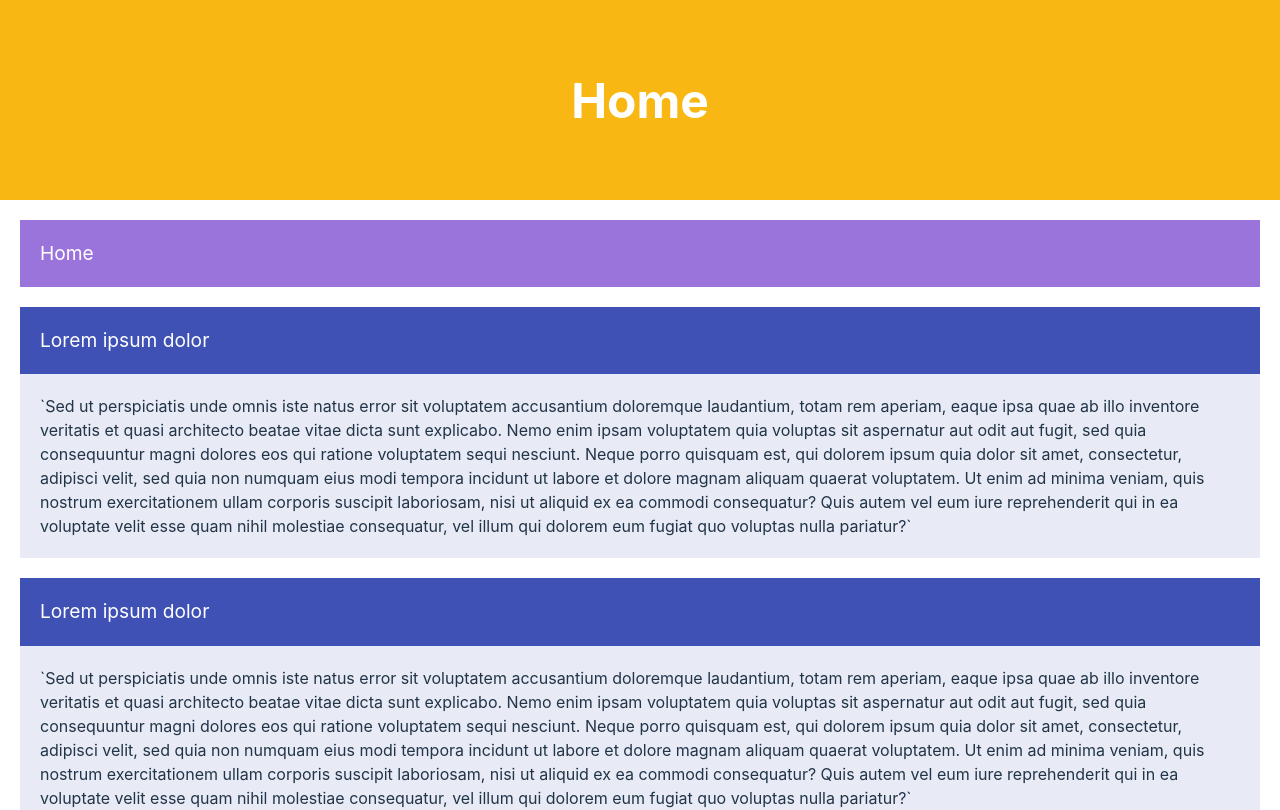
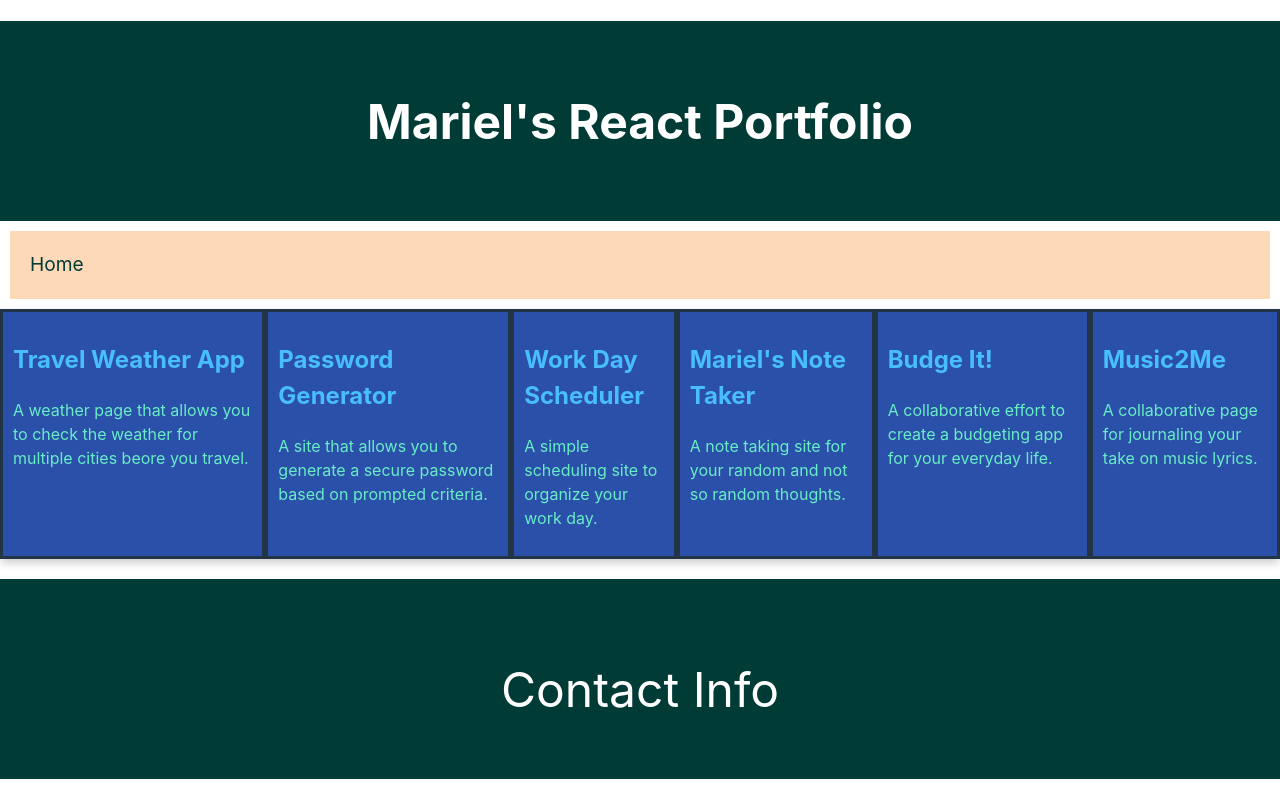
Before and after one commit to Al3xG23/Mariel-s-React-Portfolio, a React (Vite) app: page / in a window 1280 px wide. Shown: the top 810 px of the page. Built offline with nearby package versions, Linux system fonts and the light colour scheme.

Commit message:
added some more files and styling

```diff
--- a/src/App.jsx
+++ b/src/App.jsx
@@ -1,16 +1,20 @@
 import Navbar from './components/Navbar';
 import Header from './components/Header';
-import Card from './components/Card';
+// import Card from './components/Card';
+import CardList from './components/Card';
+import Footer from './components/Footer';
+
 
 // In our main App component, we are rendering only single instances of Header and Navbar and several instances of Card
 function App() {
   return (
     <div>
+
       <Header />
       <Navbar />
-      <Card />
-      <Card />
-      <Card />
+      <CardList />
+      <Footer/>
+
     </div>
   );
 }
--- a/src/components/Card.jsx
+++ b/src/components/Card.jsx
@@ -1,45 +1,48 @@
 // TODO
+import '../styles/Card.css';
+
+const work = [
+  { title: "Travel Weather App", description: "A weather page that allows you to check the weather for multiple cities beore you travel."},
+  { title: "Password Generator", description: "A site that allows you to generate a secure password based on prompted criteria."},
+  { title: "Work Day Scheduler", description: "A simple scheduling site to organize your work day."},
+  { title: "Mariel's Note Taker", description: "A note taking site for your random and not so random thoughts."},
+  { title: "Budge It!", description: "A collaborative effort to create a budgeting app for your everyday life."},
+  { title: "Music2Me", description: "A collaborative page for journaling your take on music lyrics."},
+];
+
 const styles = {
-  card: {
-    margin: 20,
-    background: '#e8eaf6',
+  card:{
+    padding: 10,
+    border: 'solid',
   },
-  heading: {
-    background: '#3f51b5',
-    minHeight: 50,
-    lineHeight: 3.5,
-    fontSize: '1.2rem',
-    color: 'white',
-    padding: '0 20px',
+  h2:{
+    color: '#48beff',
+  },
+  p:{
+    color: '#68edc6'
   },
   content: {
     padding: 20,
   },
 };
 
-// In `Card`, we can assign a style from an object by using curly braces
-// We are assigning the card, heading, and content all from our `style` object
-function Card() {
-  return (
-    <div style={styles.card}>
-      <div style={styles.heading}>Lorem ipsum dolor</div>
-      <div style={styles.content}>
-        `Sed ut perspiciatis unde omnis iste natus error sit voluptatem
-        accusantium doloremque laudantium, totam rem aperiam, eaque ipsa quae ab
-        illo inventore veritatis et quasi architecto beatae vitae dicta sunt
-        explicabo. Nemo enim ipsam voluptatem quia voluptas sit aspernatur aut
-        odit aut fugit, sed quia consequuntur magni dolores eos qui ratione
-        voluptatem sequi nesciunt. Neque porro quisquam est, qui dolorem ipsum
-        quia dolor sit amet, consectetur, adipisci velit, sed quia non numquam
-        eius modi tempora incidunt ut labore et dolore magnam aliquam quaerat
-        voluptatem. Ut enim ad minima veniam, quis nostrum exercitationem ullam
-        corporis suscipit laboriosam, nisi ut aliquid ex ea commodi consequatur?
-        Quis autem vel eum iure reprehenderit qui in ea voluptate velit esse
-        quam nihil molestiae consequatur, vel illum qui dolorem eum fugiat quo
-        voluptas nulla pariatur?`
-      </div>
+function Card(props) {
+  return(
+    <div className='card' style={styles.card}>
+      <h2 style={styles.h2}>{props.title}</h2>
+      <p style={styles.p}>{props.description}</p>
     </div>
   );
 }
 
-export default Card;
+function CardList() {
+  return (
+    <div className='cardList'>
+      {work.map((item, index) => (
+        <Card key={index} title={item.title} description={item.description} />
+      ))}
+    </div>
+  );
+}
+
+export default CardList;
--- /dev/null
+++ b/src/components/Footer.jsx
@@ -0,0 +1,12 @@
+// TODO
+import '../styles/Footer.css';
+
+function Footer() {
+  return (
+    <footer className="footer">
+      <div>Contact Info</div>
+    </footer>
+  );
+}
+
+export default Footer;
--- a/src/components/Header.jsx
+++ b/src/components/Header.jsx
@@ -4,7 +4,7 @@ import '../styles/Header.css';
 function Header() {
   return (
     <header className="header">
-      <h1>Home</h1>
+      <h1>Mariel's React Portfolio</h1>
     </header>
   );
 }
--- a/src/components/Navbar.jsx
+++ b/src/components/Navbar.jsx
@@ -1,20 +1,18 @@
 // TODO
 const styles = {
   card: {
-    margin: 20,
-    background: '#e8eaf6',
+    margin: 10,
   },
   heading: {
-    background: '#9a74db',
+    background: '#fed9b7',
     minHeight: 50,
     lineHeight: 3.5,
     fontSize: '1.2rem',
-    color: 'white',
+    color: '#003b36',
     padding: '0 20px',
   },
 };
 
-// In Navbar, we can assign a style from an object by using curly braces
 function Navbar() {
   return (
     <div style={styles.card}>
--- a/src/components/Portfolio.jsx
+++ /dev/null
@@ -1 +0,0 @@
-// TODO
--- /dev/null
+++ b/src/styles/Card.css
@@ -0,0 +1,10 @@
+.cardList {
+    /* background-color: #efe9f4; */
+    background-color: #2b50aa;
+    box-shadow:0 4px 8px 0 rgba(0, 0, 0, 0.2);
+    paddding: 20px;
+    border-radius: 5px;
+    margin-bottom: 20px;
+    display: flex;
+    justify-content: space-around;
+}
--- /dev/null
+++ b/src/styles/Footer.css
@@ -0,0 +1,13 @@
+/* TODO */
+.footer {
+    background: #003b36;
+    height: 200px;
+  }
+
+  .footer div {
+    margin: 0;
+    padding-top: 75px;
+    text-align: center;
+    color: white;
+    font-size: 3rem;
+  }
--- a/src/styles/Header.css
+++ b/src/styles/Header.css
@@ -1,6 +1,6 @@
 /* TODO */
 .header {
-  background: #f9b713;
+  background: #003b36;
   height: 200px;
 }
 
```
